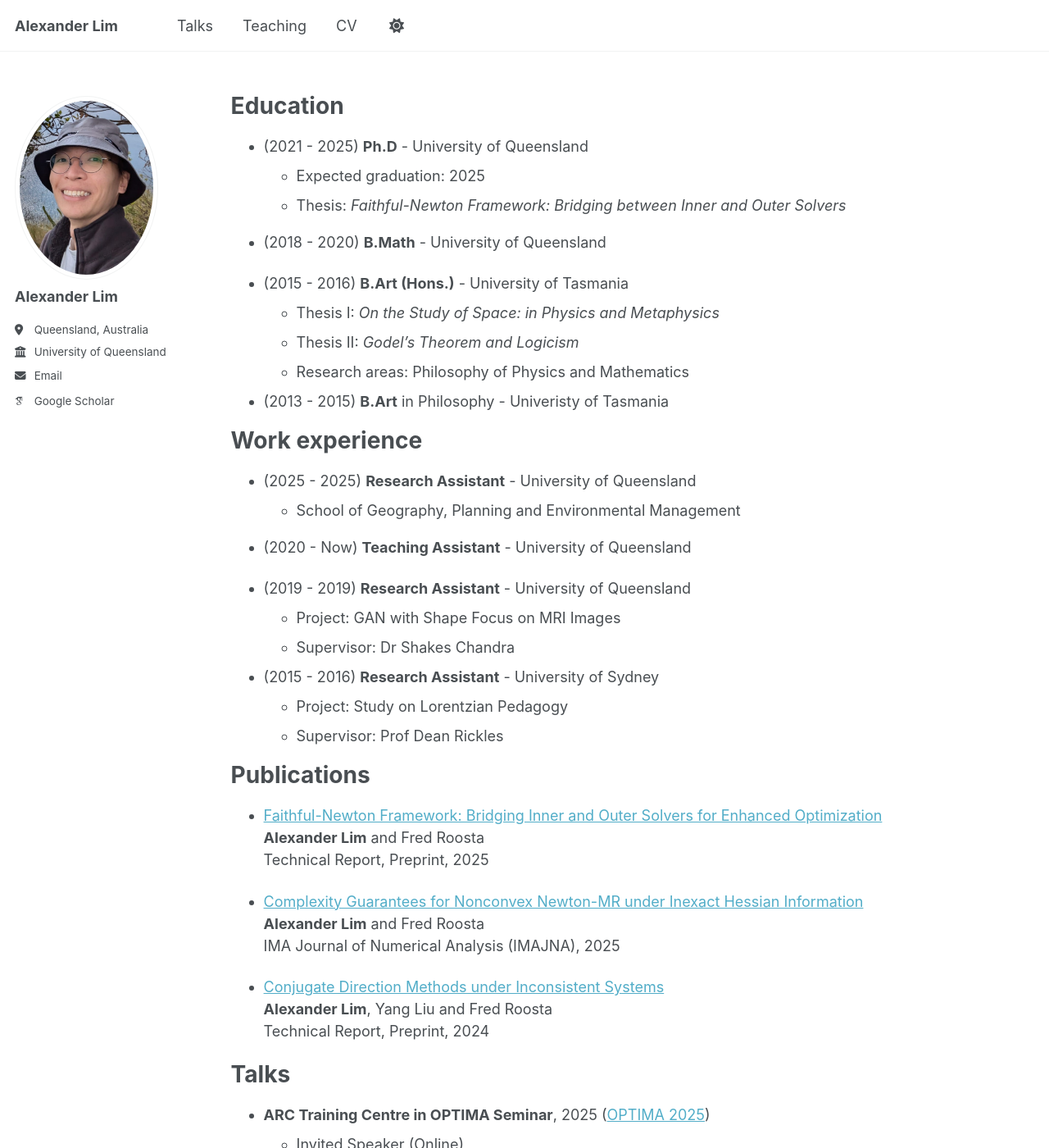
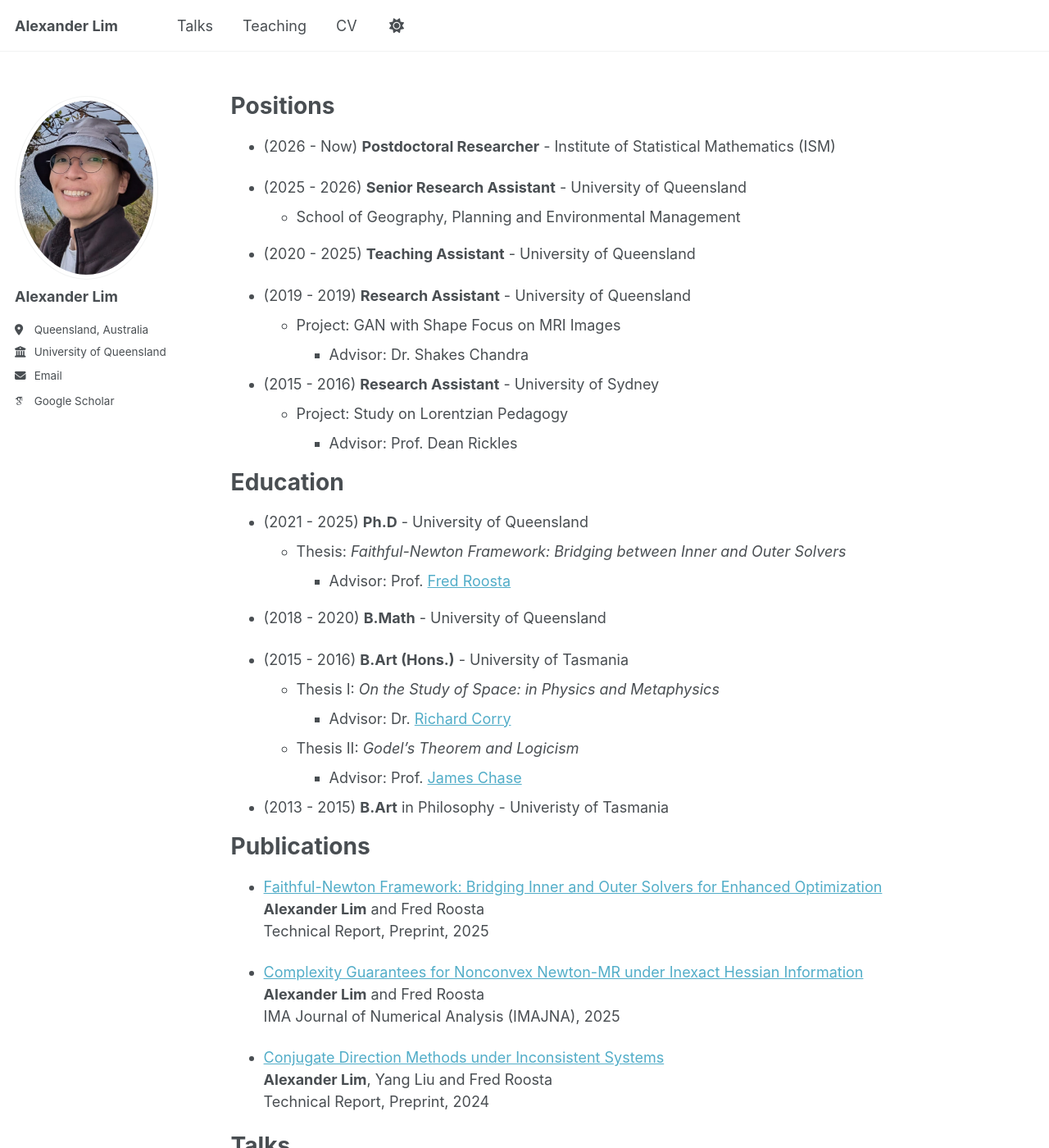
Before and after one commit to Alexander-Lim-KJ/alexander-lim, a Jekyll site: the page built from _pages/cv.md, in a window 1280 px wide and 1400 px high. Shown: the whole window at 82% size. Built offline with Jekyll 4.4.1, drawn with Linux system fonts in a browser that asks for light colours; some web fonts are replaced.

Commit message:
ISM update

```diff
--- a/_pages/cv.md
+++ b/_pages/cv.md
@@ -9,35 +9,38 @@ redirect_from:
 
 {% include base_path %}
 
+Positions
+======
+* (2026 - Now) **Postdoctoral Researcher** - Institute of Statistical Mathematics (ISM)
+
+* (2025 - 2026) **Senior Research Assistant** - University of Queensland
+  * School of Geography, Planning and Environmental Management
+
+* (2020 - 2025)  **Teaching Assistant** - University of Queensland
+
+* (2019 - 2019) **Research Assistant** - University of Queensland
+  * Project: GAN with Shape Focus on MRI Images
+    * Advisor: Dr. Shakes Chandra
+
+* (2015 - 2016) **Research Assistant** - University of Sydney
+  * Project: Study on Lorentzian Pedagogy
+    * Advisor: Prof. Dean Rickles
+
 Education
 ======
 * (2021 - 2025) **Ph.D** - University of Queensland
-  * Expected graduation: 2025
   * Thesis: *Faithful-Newton Framework: Bridging between Inner and Outer Solvers*
+    * Advisor: Prof. [Fred Roosta](https://people.smp.uq.edu.au/FredRoosta/index.html)
 
 * (2018 - 2020) **B.Math** - University of Queensland
 
 * (2015 - 2016) **B.Art (Hons.)** - University of Tasmania
   * Thesis I: *On the Study of Space: in Physics and Metaphysics*
+    * Advisor: Dr. [Richard Corry](https://discover.utas.edu.au/Richard.Corry)
   * Thesis II: *Godel's Theorem and Logicism*
-  * Research areas: Philosophy of Physics and Mathematics
+    * Advisor: Prof. [James Chase](https://discover.utas.edu.au/James.Chase)
 
 * (2013 - 2015) **B.Art** in Philosophy - Univeristy of Tasmania
-
-Work experience
-======
-* (2025 - 2025) **Research Assistant** - University of Queensland
-  * School of Geography, Planning and Environmental Management
-
-* (2020 - Now)  **Teaching Assistant** - University of Queensland
-
-* (2019 - 2019) **Research Assistant** - University of Queensland
-  * Project: GAN with Shape Focus on MRI Images
-  * Supervisor: Dr Shakes Chandra
-
-* (2015 - 2016) **Research Assistant** - University of Sydney
-  * Project: Study on Lorentzian Pedagogy
-  * Supervisor: Prof Dean Rickles
 
 Publications
 ======
```
Also changed, not shown: _pages/about.md (+3 -2 lines).
